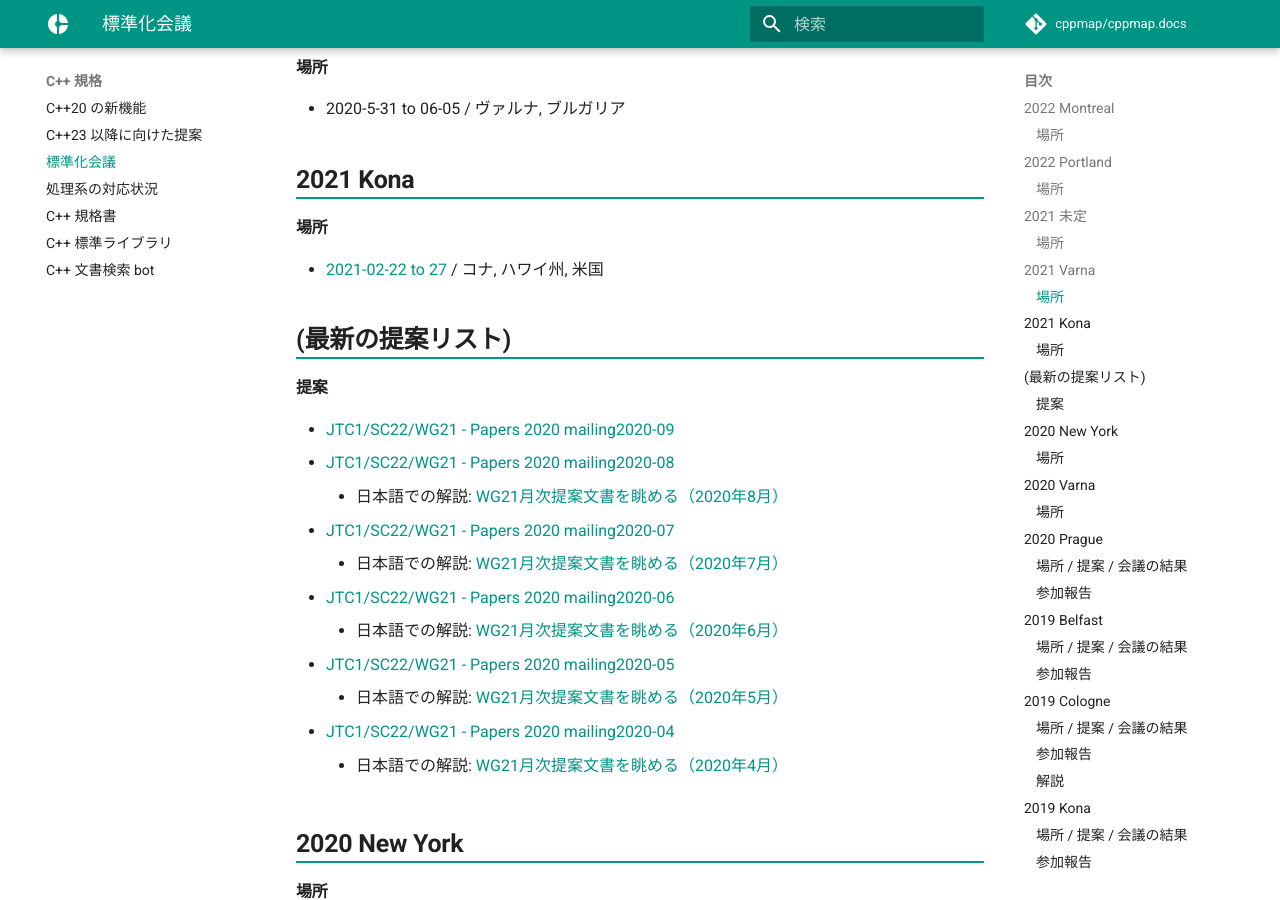
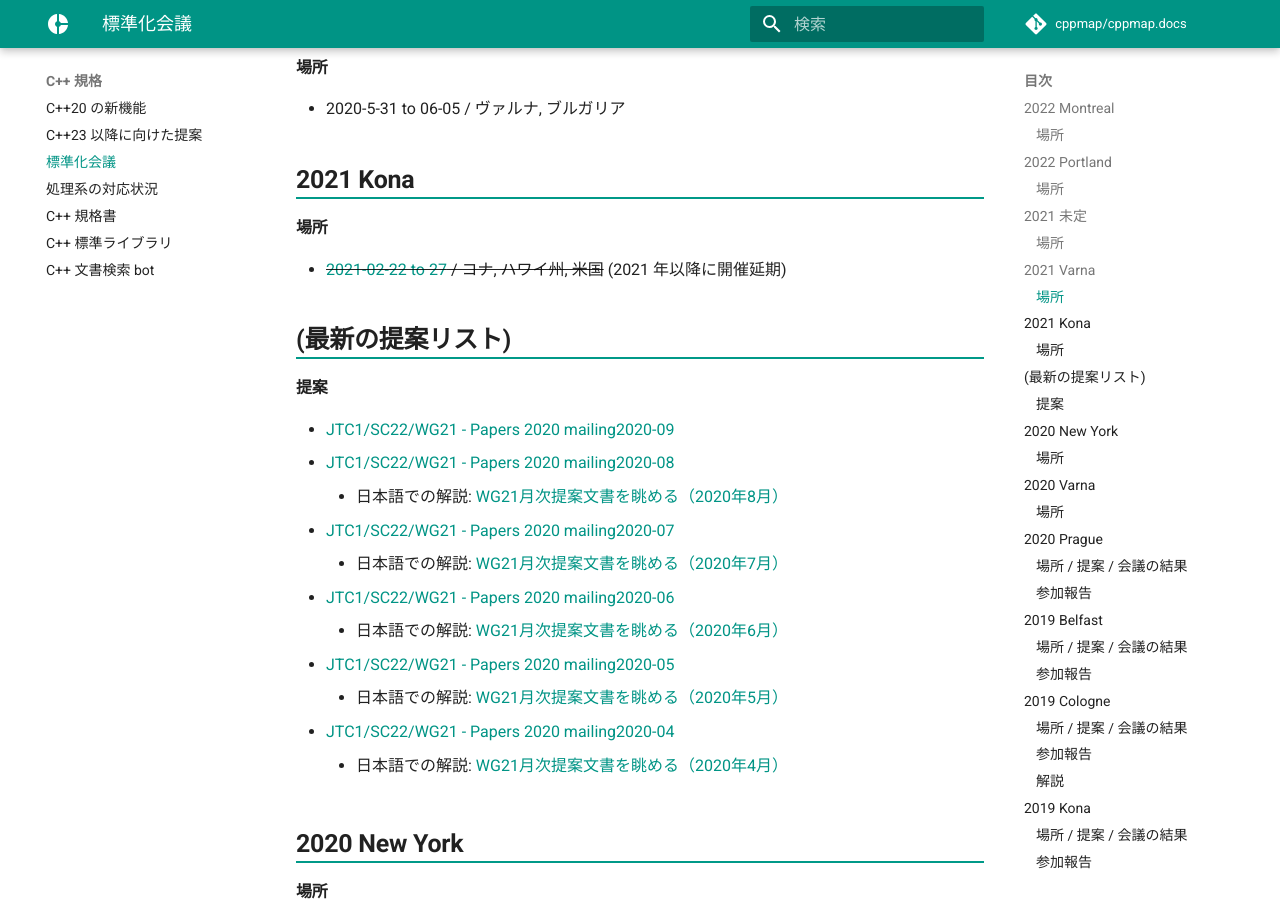
Before and after one commit to cppmap/cppmap.docs, an MkDocs documentation site: the page built from docs/standardization/meetings.md, in a window 1280 px wide and 900 px high, scrolled down 780 px. Built offline with MkDocs 1.6.1 and Material for MkDocs 9.7.7, drawn with Linux system fonts in a browser that asks for light colours; nearby versions of some CDN libraries; comment, search, counter and statistics services are not loaded.

Commit message:
Update meetings.md

```diff
--- a/docs/standardization/meetings.md
+++ b/docs/standardization/meetings.md
@@ -22,7 +22,7 @@ C++ の規格を議論する C++ 標準化委員会の主要会議の開催情
 
 ## 2021 Kona
 #### 場所
-- [2021-02-22 to 27](https://wg21.link/N4832) / コナ, ハワイ州, 米国
+- <strike>[2021-02-22 to 27](https://wg21.link/N4832) / コナ, ハワイ州, 米国</strike> (2021 年以降に開催延期)
 
 ## (最新の提案リスト)
 #### 提案
```
